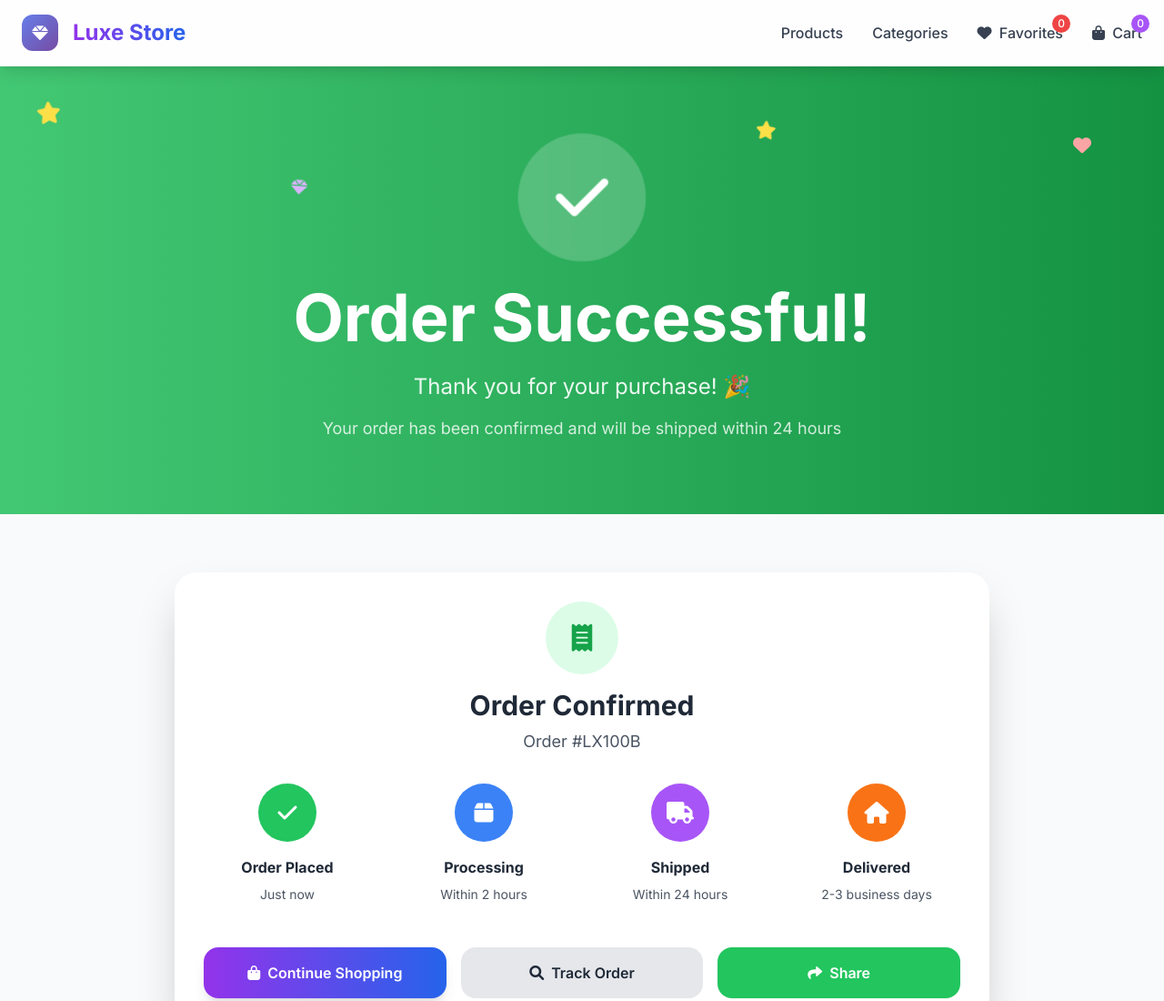
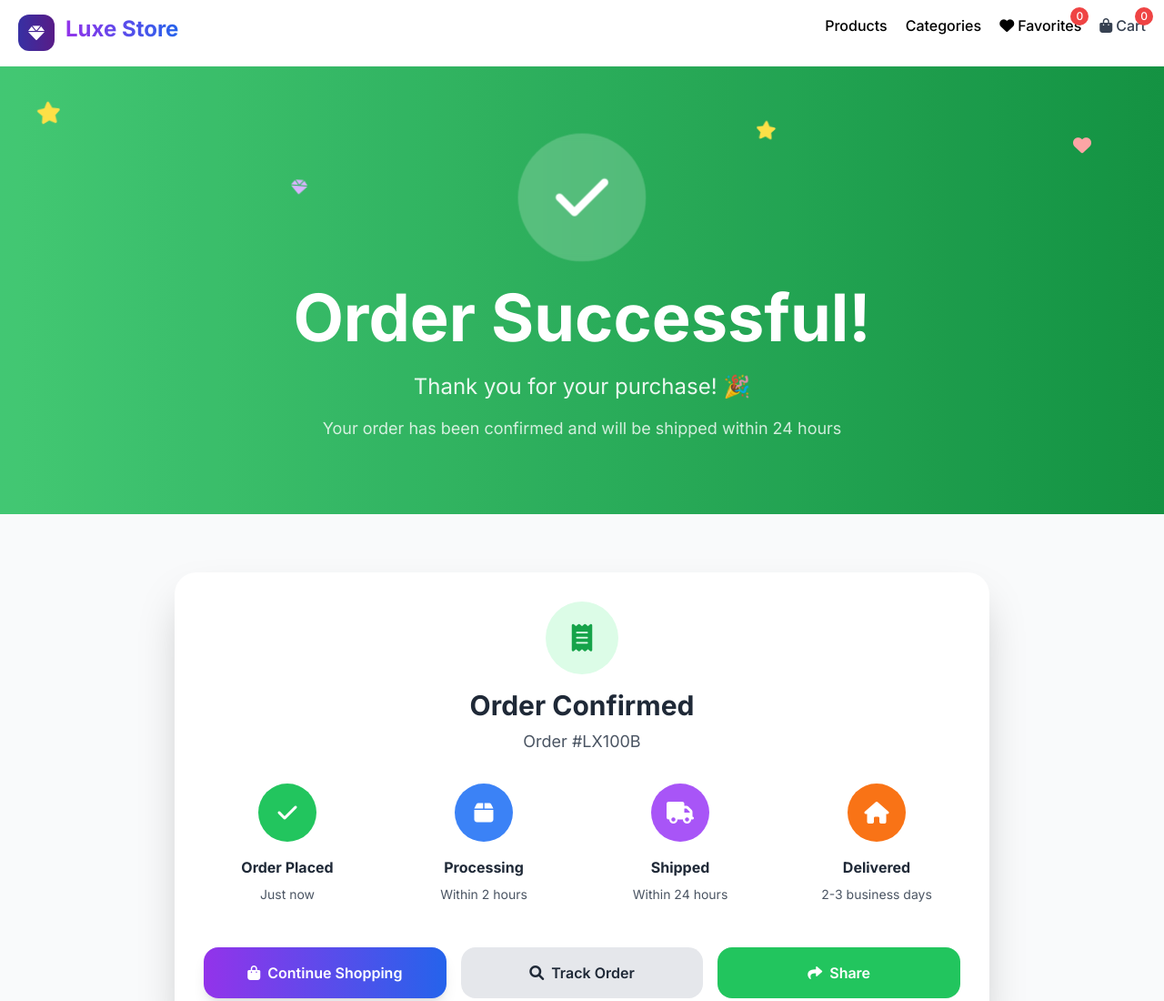
Before and after one commit to KabiruHajara/min, a website: page success.html in a window 1280 px wide. Shown: the top 1100 px of the page at 91% size. Drawn offline with nearby package versions, Linux system fonts and the light colour scheme.

Commit message:
modified

```diff
--- a/successpage.html
+++ b/success.html
@@ -20,32 +20,32 @@
 </head>
 <body class="bg-gray-50">
     <!-- Premium Navigation -->
-    <nav class="bg-white/80 backdrop-blur-md shadow-lg sticky top-0 z-50 border-b border-gray-100">
-        <div class="container mx-auto px-6 py-4">
-            <div class="flex justify-between items-center">
-                <div class="flex items-center space-x-4">
-                    <div class="w-10 h-10 gradient-bg rounded-xl flex items-center justify-center">
+    <section class="shadow-xl">
+        <header class="flex flex-row px-15">
+            <nav class="flex flex-row justify-between bg-white py-4 px-5 w-full border-b border-b-gray-50">
+                <div class="flex flex-row gap-3">
+                    <div class="bg-gradient-to-r from-indigo-800 to-purple-900 rounded-xl h-10 w-10 flex items-center justify-center">
                         <i class="fas fa-gem text-white text-lg"></i>
                     </div>
-                    <h1 class="text-2xl font-bold bg-gradient-to-r from-purple-600 to-blue-600 bg-clip-text text-transparent">
-                        Luxe Store
-                    </h1>
+                        <h1 class=" bg-gradient-to-r from-purple-600 to-blue-600 text-2xl font-bold bg-clip-text text-transparent">Luxe Store</h1>
+                    </div>
                 </div>
-                <div class="hidden md:flex space-x-8">
-                    <a href="index.html" class="text-gray-700 hover:text-purple-600 font-medium transition-colors">Products</a>
-                    <a href="categories.html" class="text-gray-700 hover:text-purple-600 font-medium transition-colors">Categories</a>
-                    <a href="favorites.html" class="relative text-gray-700 hover:text-purple-600 font-medium transition-colors">
-                        <i class="fas fa-heart mr-1"></i> Favorites
-                        <span id="favCount" class="absolute -top-2 -right-2 bg-red-500 text-white text-xs rounded-full w-5 h-5 flex items-center justify-center">0</span>
-                    </a>
-                    <a href="cart.html" class="relative text-gray-700 hover:text-purple-600 font-medium transition-colors">
-                        <i class="fas fa-shopping-bag mr-1"></i> Cart
-                        <span id="cartCount" class="absolute -top-2 -right-2 bg-purple-500 text-white text-xs rounded-full w-5 h-5 flex items-center justify-center pulse-ring">0</span>
-                    </a>
+                <div class="flex flex-row gap-5 font-semibold">
+                        <a href="./index.html" class=" hover:text-purple-600 font-medium ">Products</a>
+                        <a href="./categories.html" class=" hover:text-purple-600 font-medium ">Categories</a>
+                        <a href="./favorite.html" class="relative hover:text-purple-600 font-medium ">
+                            <i class="fas fa-heart mr-1"></i>Favorites
+                            <span id="favCount" class="absolute -top-2 -right-2 bg-red-500 text-white text-xs rounded-full w-5 h-5 flex items-center justify-center">0</span>
+                        </a>
+                        <a href="./cart.html"  class="relative text-gray-700 hover:text-purple-600 font-medium transition-colors">
+                            <i class="fas fa-shopping-bag mr-1"></i>Cart
+                            <span id="cartCount" class="absolute -top-2 -right-2 bg-red-500 text-white text-xs rounded-full w-5 h-5 flex items-center justify-center">0</span>
+                        </a>
                 </div>
             </div>
-        </div>
-    </nav>
+            </nav>
+        </header>
+    </section>
 
     <!-- Success Hero -->
     <div class="bg-gradient-to-r from-green-400 to-green-600 text-white py-20 relative overflow-hidden">
```
Also changed, not shown: categories.html (+4 -4 lines), checkout.html (+21 -21 lines), product-details.html (renamed from product-detail.html, +2 -2 lines), shopping-cart.html (added).
